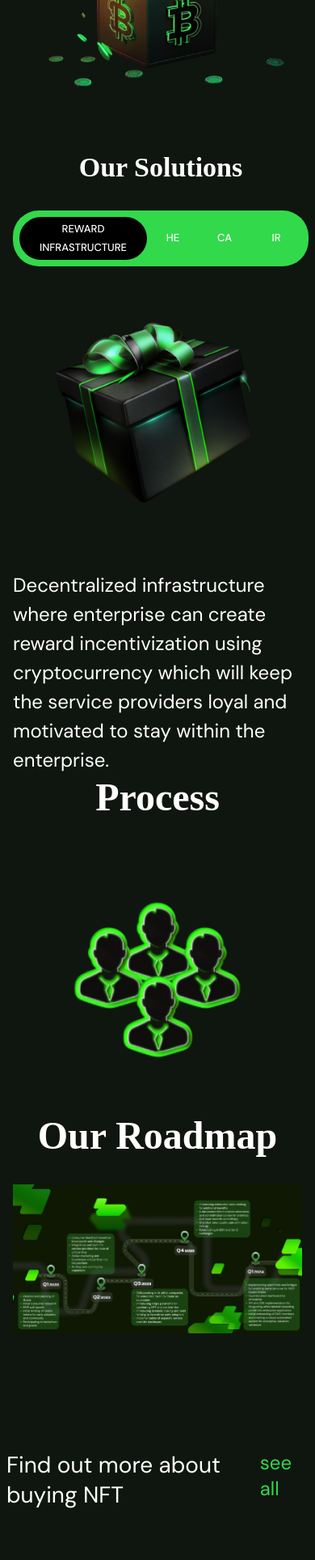
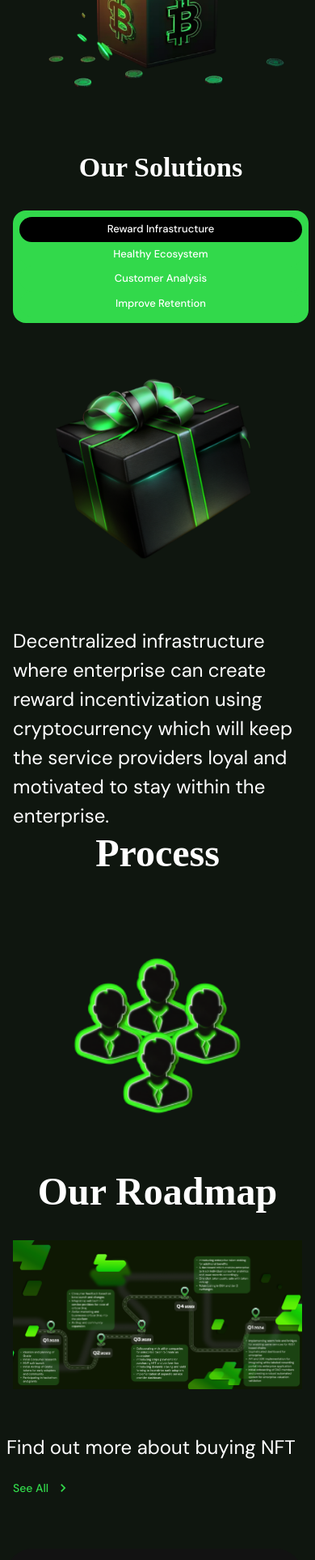
Before and after one commit to gratie-infrastructure/gratie-website, a Next.js app: page / in a window 390 px wide. Shown: the part 658-2585 px from the top of the page at 81% size. Built offline with nearby package versions, Linux system fonts and the light colour scheme; a web font is replaced by a local one.

Commit message:
Make pill horizontal on mobile

```diff
--- a/components/pill.tsx
+++ b/components/pill.tsx
@@ -24,14 +24,14 @@ const Pill = ({active, label, value, onClick}: PillProps) => {
             onClick={handleButtonClick}
             size={sm ? "small" : "large"}
             variant="text"
-            fullWidth={!sm}
+            fullWidth={true}
             sx={{
                 backgroundColor: active ? 'primary.main' : 'secondary.main',
-                textTransform: {xs: "uppercase", lg: "capitalize"},
-                borderRadius: sm && !active ? '100%' : 1,
+                textTransform: "capitalize",
+                borderRadius: 1,
                 color: "white"
             }}>
-            {sm && active ? label : sm && !active ? `${getInitials(label)}` : label}
+            {label}
         </Button>
     )
 }
--- a/components/pillTab.tsx
+++ b/components/pillTab.tsx
@@ -1,4 +1,4 @@
-import {CardMedia, Stack, Box} from "@mui/material";
+import {CardMedia, Stack, Box, useMediaQuery, Theme} from "@mui/material";
 import React, {useState} from "react";
 import Pill from "@/components/pill";
 import Grid from "@mui/material/Grid";
@@ -10,14 +10,16 @@ const PillTab = () => {
         setActiveTab(tab);
     }
 
+    const sm = useMediaQuery((theme: Theme) => theme.breakpoints.down('sm'))
+
     return (
         <Box>
             <Stack
                 sx={{
-                    borderRadius: 1,
+                    borderRadius: {xs: 0.5, lg: 1},
                     backgroundColor: "secondary.main",
                     padding: 1
-                }} direction="row" alignItems="center">
+                }} direction={sm ? 'column': 'row'} alignItems="center">
                 <Pill
                     onClick={handleClick}
                     label="Reward Infrastructure"
--- a/components/pricing.tsx
+++ b/components/pricing.tsx
@@ -46,7 +46,8 @@ export default function Pricing() {
                         </Stack>
                     </Grid>
                     <Grid item={true} xs={12} md={6}>
-                        <Stack>
+                        <Stack direction="row" justifyContent="flex-end">
+                            <Box>
                                 <Stack direction="row" spacing={2}>
                                     <Button
                                         sx={{color: "white", textTransform: "none"}}
@@ -58,8 +59,8 @@ export default function Pricing() {
                                         style={{objectFit: "contain"}}
                                         src="/images/Discord icon.png"
                                         alt="Discord icon"
-                                    height={50}
-                                    width={50}/>
+                                        height={60}
+                                        width={60}/>
                                 </Stack>
                                 <Box>
                                     <Button
@@ -70,6 +71,7 @@ export default function Pricing() {
                                         Join us
                                     </Button>
                                 </Box>
+                            </Box>
                         </Stack>
                     </Grid>
                 </Grid>
--- a/components/useCase.tsx
+++ b/components/useCase.tsx
@@ -7,21 +7,32 @@ import {useState} from 'react';
 import {nfts} from "@/utils/data";
 import NFT from "@/components/nft";
 import Container from "@mui/material/Container";
+import Button from "@mui/material/Button";
+import {ChevronRight} from "@mui/icons-material";
 
 export default function UseCase() {
     const [isFlipped, setIsFlipped] = useState(false);
     return (
+        <Box sx={{py: 8}}>
             <Container>
-            <Grid container spacing={1} sx={{mt: 18, mb: 18}}>
-                <Box display={'flex'} alignItems={'start'} justifyContent={'space-between'} width={'100%'}>
-                    <Typography variant="h5" className='small-tittel' gutterBottom>
+                <Grid container spacing={1}>
+                    <Grid container={true} alignItems={'center'} justifyContent={'space-between'} spacing={2}>
+                        <Grid item={true} xs={12} md="auto">
+                            <Typography variant="h5" sx={{color: "text.primary"}}>
                                 Find out more about buying NFT
                             </Typography>
-                    <Typography variant="h5" style={{color: "#32D94B", cursor: "pointer"}} gutterBottom
+                        </Grid>
+                        <Grid item={true} xs={12} md="auto">
+                            <Button
+                                color="secondary"
+                                endIcon={<ChevronRight color="secondary"/>}
+                                variant="text"
+                                sx={{cursor: "pointer", textTransform: "capitalize"}}
                                 onClick={() => setIsFlipped(!isFlipped)}>
                                 {isFlipped ? "see less" : "see all"}
-                    </Typography>
-                </Box>
+                            </Button>
+                        </Grid>
+                    </Grid>
                     <Grid container spacing={2} sx={{mt: 5}}>
                         {nfts.map((nft, index) => {
                             return (
@@ -33,5 +44,6 @@ export default function UseCase() {
                     </Grid>
                 </Grid>
             </Container>
+        </Box>
     );
 }
```
Lines whose indentation alone changed are shown as unchanged.
